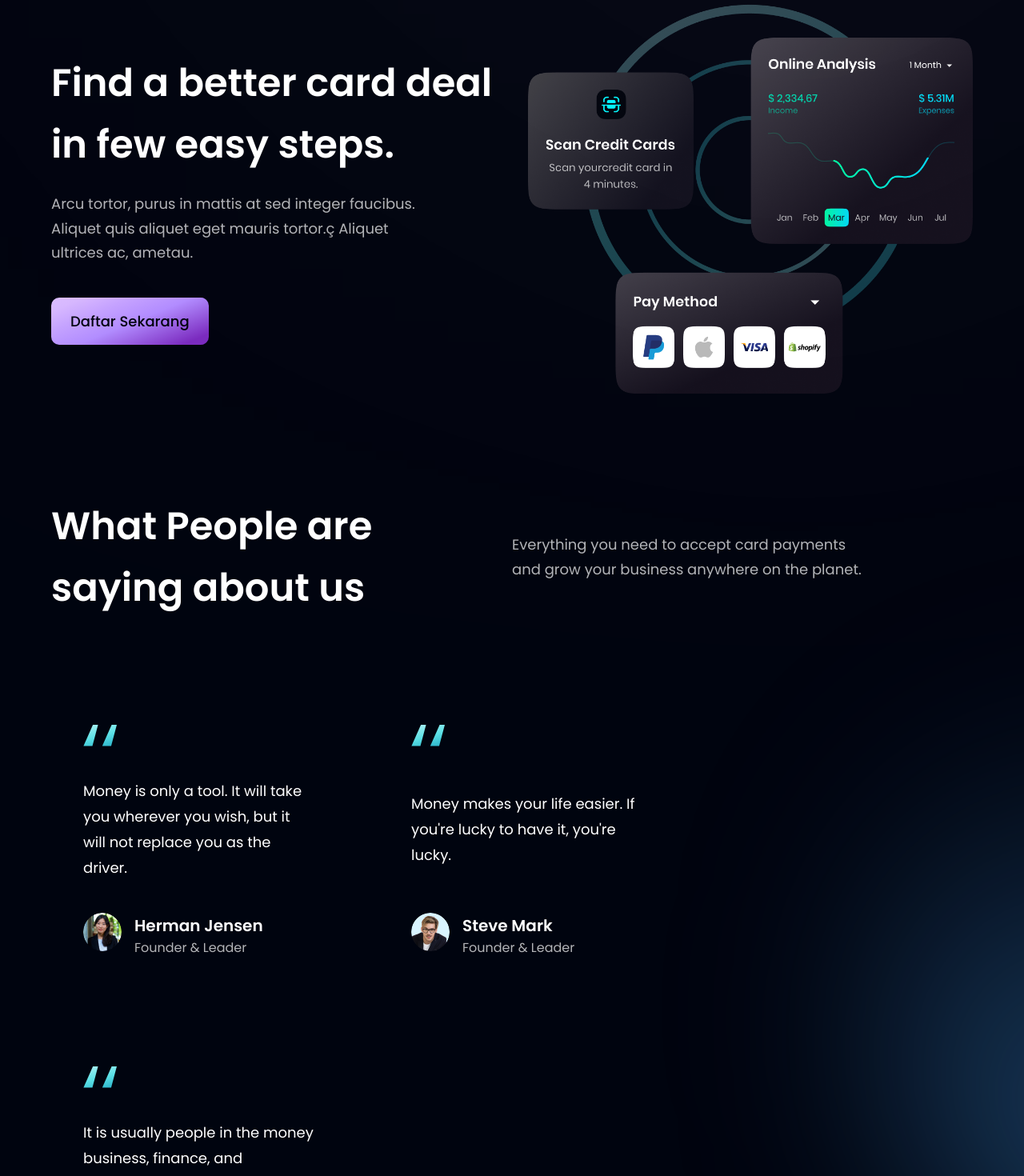
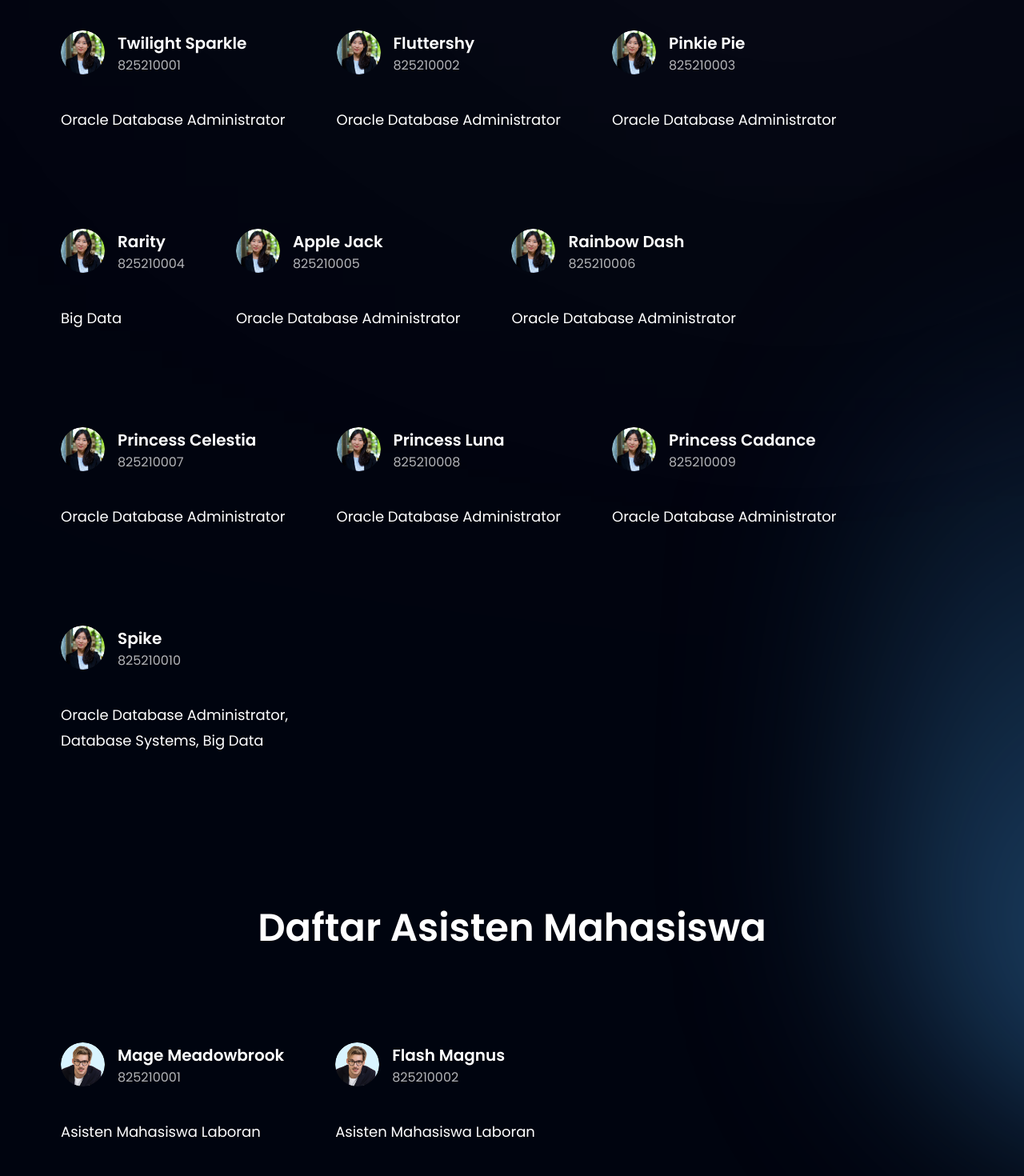
Before and after one commit to Ybeccc/APPS_Vacancy, a React (Vite) app: page /asisten in a window 1280 px wide. Shown: the part 880-2350 px from the top of the page at 80% size. Built offline with nearby package versions, Linux system fonts and the light colour scheme.

Commit message:
Update: Menu Asisten

```diff
--- a/src/Asisten.jsx
+++ b/src/Asisten.jsx
@@ -1,13 +1,11 @@
 import styles from './style';
 
 import Navbar from './components/Navbar';
-import Hero from './components/Hero';
-import Stats from './components/Stats';
-import CardDeal from './components/CardDeal';
 import Testimonials from './components/Testimonials';
-import Clients from './components/Clients';
 import CTA from './components/CTA';
 import Footer from './components/Footer';
+
+import { jumbotron4 } from './assets';
 
 const Asisten = () => (
   <div className="bg-primary w-full overflow-hidden">
@@ -19,16 +17,36 @@ const Asisten = () => (
 
     <div className={`bg-primary ${styles.flexStart}`}>
       <div className={`${styles.boxWidth}`}>
-        <Hero/>
+        {/* =====JUMBOTRON SECTION===== */}
+        <section id="home" className={`flex md:flex-row flex-col ${styles.paddingY}`}>
+          <div className={`flex-1 ${styles.flexStart} flex-col xl:px-0 sm:px-16 px-6`}>
+
+            <div className="flex flex-row justify-between items-center w-full">
+                <h1 className="flex-1 font-poppins font-semibold ss:text-[68px] text-[52px] text-white ss:leading-[100px] leading-[75px]">
+                    <span className="text-gradient">Asisten</span> {" "}
+                </h1>
+            </div>
+
+            <p className={`${styles.paragraph} max-w-[470px] mt-5`}>
+            Berikut merupakan daftar Asisten Praktikum dan Asisten Mahasiswa 2024/2025.
+            Anda dapat melihat nama, peran, dan mata kuliah yang ditugaskan kepada asisten.
+            </p>
+
+          </div>
+
+          <div className={`flex-1 flex ${styles.flexCenter} md:my-0 my-10 relative`}>
+            <img src={jumbotron4} alt="billing" className="w-[100%] h-[100%] realtive z-[5]" />
+            <div className="absolute z-[0] w-[40%] h-[35%] top-0 pink__gradient" />
+            <div className="absolute z-[1] w-[80%] h-[80%] rounded-full bottom-40 white__gradient" />
+            <div className="absolute z-[0] w-[50%] h-[50%] right-20 bottom-20 blue__gradient" />
+          </div>
+        </section>
       </div>
     </div>
 
     <div className={`bg-primary ${styles.paddingX} ${styles.flexStart}`}>
       <div className={`${styles.boxWidth}`}>
-        <Stats/>
-        <CardDeal/>
         <Testimonials/>
-        <Clients/>
         <CTA/>
         <Footer/>
       </div>
--- a/src/components/FeedbackCard.jsx
+++ b/src/components/FeedbackCard.jsx
@@ -1,14 +1,8 @@
-import { quotes } from "../assets";
-
 const FeedbackCard = ({ content, name, title, img }) => (
-  <div className="flex justify-between flex-col px-10 py-12 rounded-[20px] max-w-[370px] md:mr-10 sm:mr-5 mr-0 my-5 feedback-card">
-    <img src={quotes} alt="double_quotes" className="w-[42px] h-[27px] object-contain" />
-    <p className="font-poppins font-normal text-[18px] leading-[32px] text-white my-10">
-      {content}
-    </p>
+  <div className="flex justify-between flex-col px-3 py-5 rounded-[20px] max-w-[370px] md:mr-10 sm:mr-5 mr-0 my-5 feedback-card">
 
     <div className="flex flex-row">
-      <img src={img} alt={name} className="w-[48px] h-[48px] rounded-full" />
+      <img src={img} alt={name} className="w-[55px] h-[55px] rounded-full" />
       <div className="flex flex-col ml-4">
         <h4 className="font-poppins font-semibold text-[20px] leading-[32px] text-white">
           {name}
@@ -18,6 +12,9 @@ const FeedbackCard = ({ content, name, title, img }) => (
         </p>
       </div>
     </div>
+    <p className="font-poppins font-normal text-[18px] leading-[32px] text-white my-10">
+      {content}
+    </p>
   </div>
 );
 
--- a/src/components/Testimonials.jsx
+++ b/src/components/Testimonials.jsx
@@ -1,4 +1,4 @@
-import { feedback } from "../constants";
+import { practicumList, studentList } from "../constants";
 import styles from "../style";
 import FeedbackCard from "./FeedbackCard";
 
@@ -6,20 +6,26 @@ const Testimonials = () => (
   <section id="clients" className={`${styles.paddingY} ${styles.flexCenter} flex-col relative `}>
     <div className="absolute z-[0] w-[60%] h-[60%] -right-[50%] rounded-full blue__gradient bottom-40" />
 
+    {/* =====DAFTAR ASISTEN PRAKTIKUM SECTION===== */}
     <div className="w-full flex justify-between items-center md:flex-row flex-col sm:mb-16 mb-6 relative z-[1]">
-      <h1 className={styles.heading2}>
-        What People are <br className="sm:block hidden" /> saying about us
+      <h1 className={`${styles.heading2} text-center mt-5`}>
+        Daftar Asisten Praktikum
       </h1>
-      <div className="w-full md:mt-0 mt-6">
-        <p className={`${styles.paragraph} text-left max-w-[450px]`}>
-          Everything you need to accept card payments and grow your business
-          anywhere on the planet.
-        </p>
-      </div>
+    </div>
+    <div className="flex flex-wrap sm:justify-start justify-center w-full feedback-container relative z-[1]">
+      {practicumList.map((card) => <FeedbackCard key={card.id} {...card} />)}
     </div>
 
+    {/* =====DAFTAR ASISTEN MAHASISWA SECTION===== */}
+    <div className="w-full flex justify-between items-center md:flex-row flex-col sm:mb-16 mb-6 mt-20 relative z-[1]">
+      <h1 className={`${styles.heading2} text-center mt-5`}>
+        Daftar Asisten Mahasiswa
+      </h1>
+    </div>
     <div className="flex flex-wrap sm:justify-start justify-center w-full feedback-container relative z-[1]">
-      {feedback.map((card) => <FeedbackCard key={card.id} {...card} />)}
+      {studentList.map((card) => (
+        <FeedbackCard key={card.id} {...card} />
+      ))}
     </div>
   </section>
 );
--- a/src/constants/index.js
+++ b/src/constants/index.js
@@ -43,30 +43,93 @@ export const features = [
   },
 ];
 
-export const feedback = [
+export const practicumList = [
   {
-    id: "feedback-1",
-    content:
-      "Money is only a tool. It will take you wherever you wish, but it will not replace you as the driver.",
-    name: "Herman Jensen",
-    title: "Founder & Leader",
+    id: "practicum-list-1",
+    name: "Twilight Sparkle",
+    title: "825210001",
+    content: "Oracle Database Administrator",
     img: people01,
   },
   {
-    id: "feedback-2",
-    content:
-      "Money makes your life easier. If you're lucky to have it, you're lucky.",
-    name: "Steve Mark",
-    title: "Founder & Leader",
+    id: "practicum-list-2",
+    name: "Fluttershy",
+    title: "825210002",
+    content: "Oracle Database Administrator",
+    img: people01,
+  },
+  {
+    id: "practicum-list-3",
+    name: "Pinkie Pie",
+    title: "825210003",
+    content: "Oracle Database Administrator",
+    img: people01,
+  },
+  {
+    id: "practicum-list-4",
+    name: "Rarity",
+    title: "825210004",
+    content: "Big Data",
+    img: people01,
+  },
+  {
+    id: "practicum-list-5",
+    name: "Apple Jack",
+    title: "825210005",
+    content: "Oracle Database Administrator",
+    img: people01,
+  },
+  {
+    id: "practicum-list-6",
+    name: "Rainbow Dash",
+    title: "825210006",
+    content: "Oracle Database Administrator",
+    img: people01,
+  },
+  {
+    id: "practicum-list-7",
+    name: "Princess Celestia",
+    title: "825210007",
+    content: "Oracle Database Administrator",
+    img: people01,
+  },
+  {
+    id: "practicum-list-8",
+    name: "Princess Luna",
+    title: "825210008",
+    content: "Oracle Database Administrator",
+    img: people01,
+  },
+  {
+    id: "practicum-list-9",
+    name: "Princess Cadance",
+    title: "825210009",
+    content: "Oracle Database Administrator",
+    img: people01,
+  },
+  {
+    id: "practicum-list-10",
+    name: "Spike",
+    title: "825210010",
+    content: "Oracle Database Administrator, Database Systems, Big Data",
+    img: people01,
+  },
+];
+
+export const studentList = [
+  {
+    id: "practicum-list-1",
+    name: "Mage Meadowbrook",
+    title: "825210001",
+    content: "Asisten Mahasiswa Laboran",
     img: people02,
   },
   {
-    id: "feedback-3",
-    content:
-      "It is usually people in the money business, finance, and international trade that are really rich.",
-    name: "Kenn Gallagher",
-    title: "Founder & Leader",
-    img: people03,
+    id: "practicum-list-2",
+    name: "Flash Magnus",
+    title: "825210002",
+    content: "Asisten Mahasiswa Laboran",
+    img: people02,
   },
 ];
 
@@ -163,22 +226,22 @@ export const socialMedia = [
   {
     id: "social-media-1",
     icon: instagram,
-    link: "https://www.instagram.com/",
+    link: "https://instagram.com/fti.untar",
   },
   {
     id: "social-media-2",
     icon: facebook,
-    link: "https://www.facebook.com/",
+    link: "https://www.facebook.com/untarjakarta/",
   },
   {
     id: "social-media-3",
     icon: twitter,
-    link: "https://www.twitter.com/",
+    link: "https://twitter.com/fti_untar",
   },
   {
     id: "social-media-4",
     icon: youtube,
-    link: "https://www.youtube.com/",
+    link: "https://www.youtube.com/@FTIUNTAR",
   },
 ];
 
```
